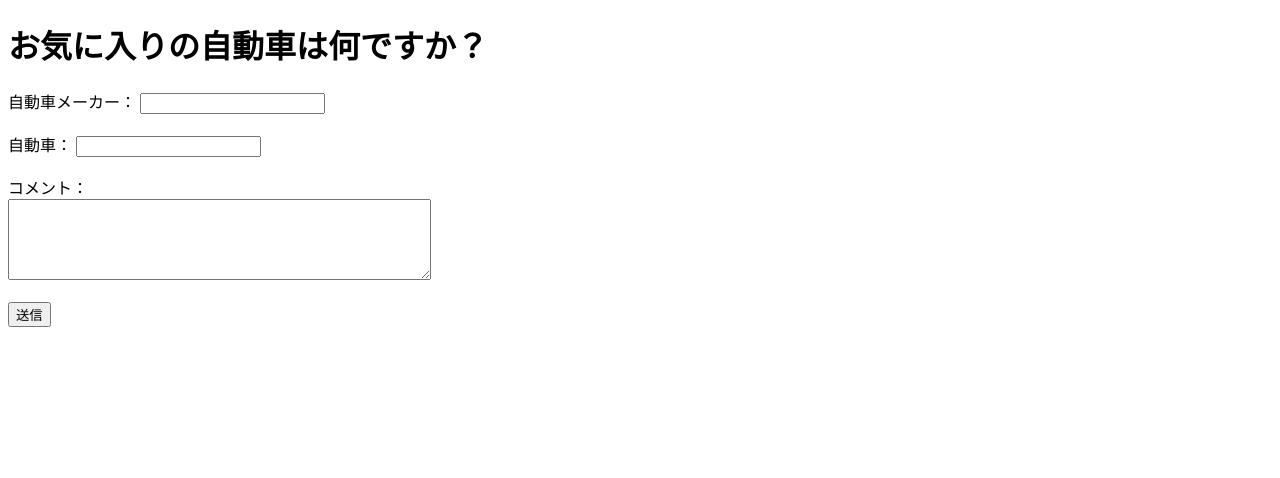
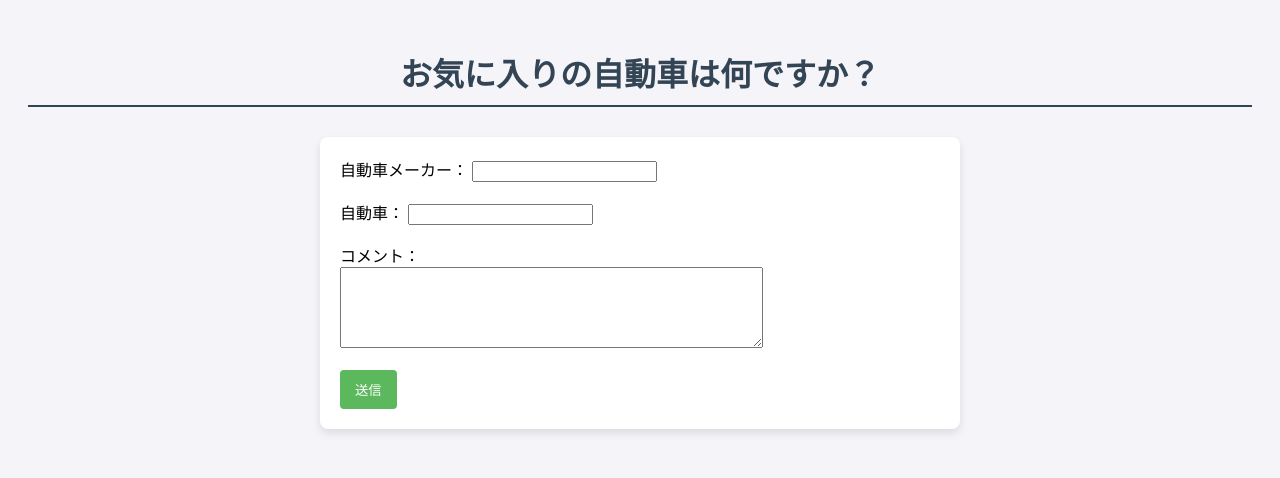
Before and after one commit to purotakeman/car_survey, a Flask app: page / in a window 1280 px wide. Shown: the top 478 px of the page. Run offline with Flask 3, Linux system fonts and the light colour scheme.

Commit message:
Webアプリ実装＆CSS実装

```diff
--- /dev/null
+++ b/static/css/style.css
@@ -0,0 +1,38 @@
+/* style.cssの内容 */
+
+body {
+    background-color: #f4f4f9;
+    font-family: 'Alial', sans-serif;
+    padding: 20px;
+}
+
+h1 {
+    color: #334455;
+    text-align: center;
+    border-bottom: 2px solid #334455;
+    padding-bottom: 10px;
+}
+
+form {
+    max-width: 600px;
+    margin: 30px auto;
+    background-color: white;
+    padding: 20px;
+    border-radius: 8px;
+    box-shadow: 0 4px 8px rgba(0, 0, 0, 0.1);
+}
+
+button[type="submit"] {
+    background-color:  #5cb85c;
+    color: white;
+    padding:  10px 15px;
+    border: none;
+    border-radius: 4px;
+    cursor: pointer;
+}
+
+h2 {
+    color: #d9534f;
+    text-align: center;
+    margin-top: 40px;
+}
--- a/templates/index.html
+++ b/templates/index.html
@@ -4,6 +4,7 @@
     <meta charset="UTF-8">
     <meta name="viewport" content="width=device-width, initial-scale=1.0">
     <title>お気に入りの自動車アンケート</title>
+    <link rel="stylesheet" href="{{ url_for('static', filename='css/style.css') }}">
 </head>
 <body>
     <h1>お気に入りの自動車は何ですか？</h1>
@@ -20,9 +21,9 @@
     </form>
     {% if car_name %}
         <h2>送信結果</h2>
-        <p>あなたが入力した自動車メーカーは**{{ manufacturer_name }}**じゃ！</p>
-        <p>あなたが入力した車は**{{ car_name }}**ですね！</p>
-        <p>コメント： **{{ user_comment }}**</p>
+        <p>あなたが入力した自動車メーカーは{{ manufacturer_name }}じゃ！</p>
+        <p>あなたが入力した車は{{ car_name }}ですね！</p>
+        <p>コメント： {{ user_comment }}</p>
     {% endif %}
 
 </body>
```
Also changed, not shown: requirements.txt (added), 1 other file.
